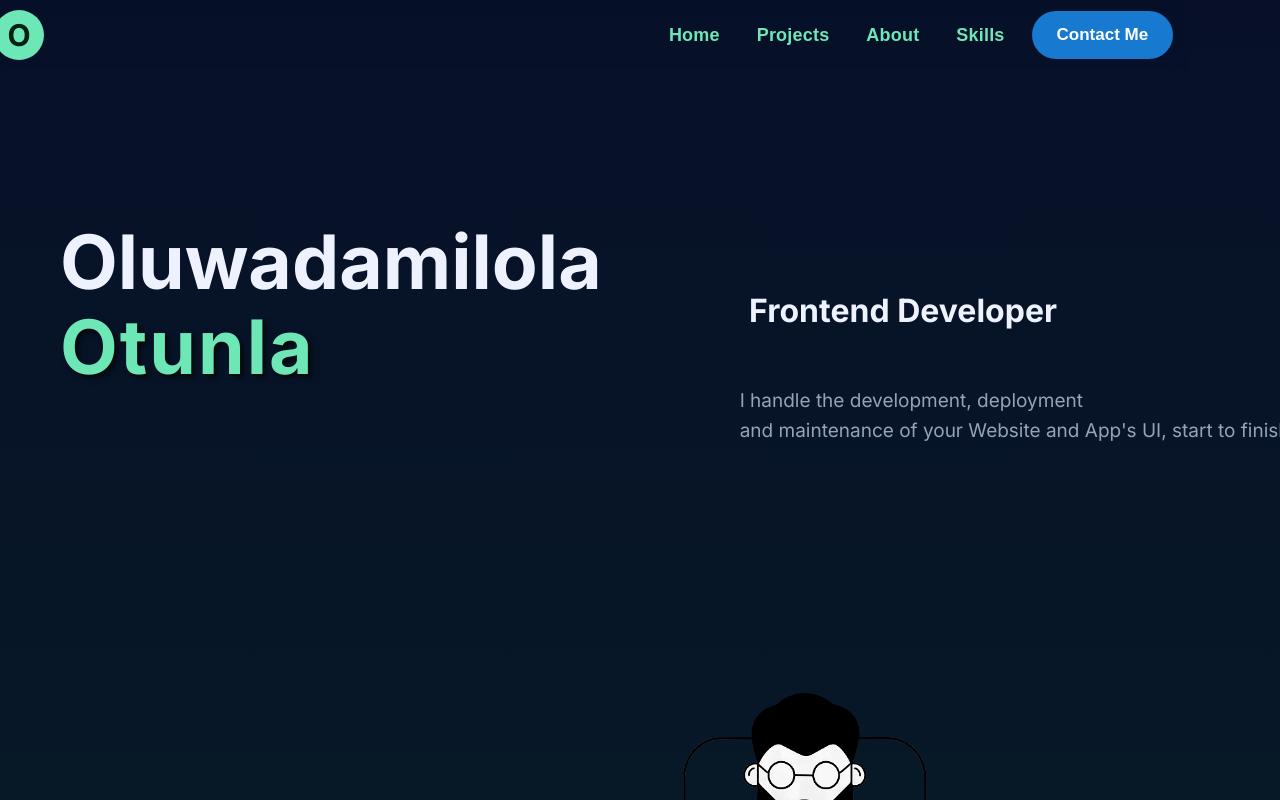
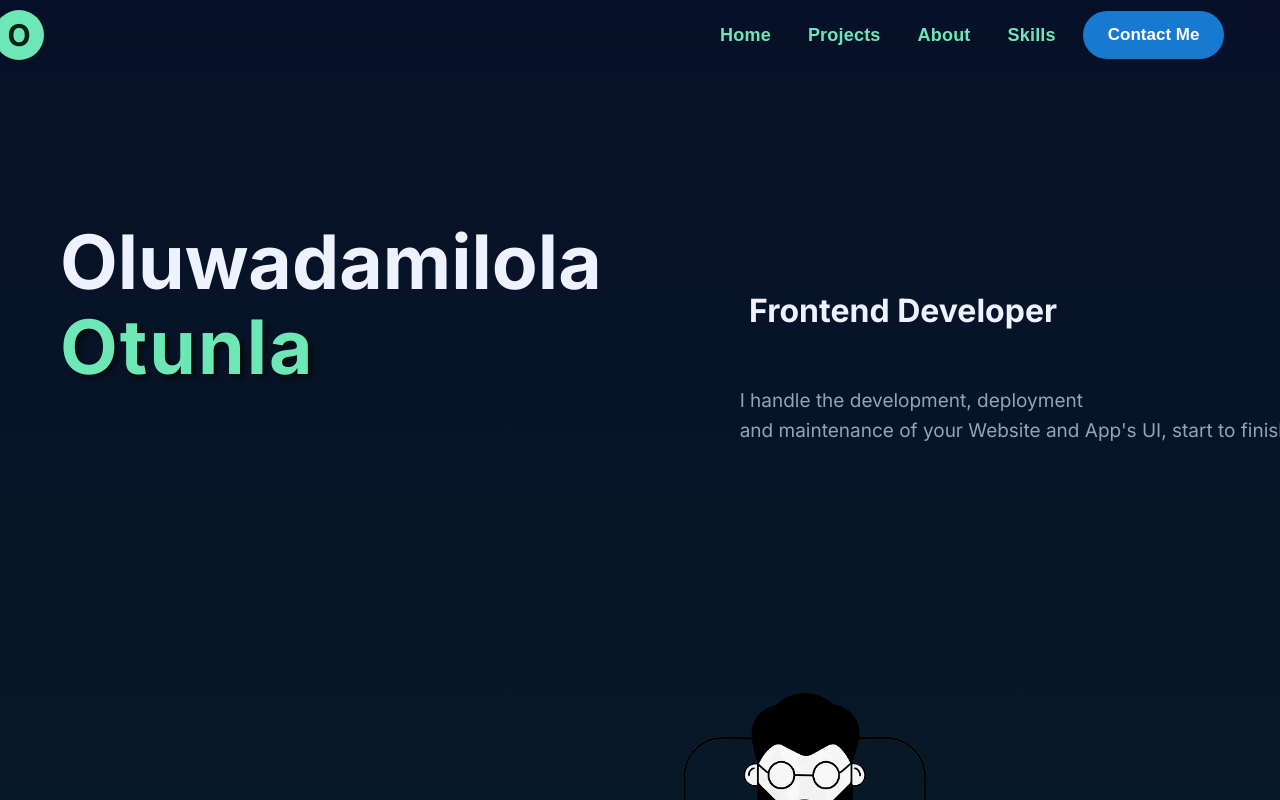
Before and after one commit to SoftWare00750/_portfolio, a React (Create React App) app in the folder portfolio/: page / in a window 1280 px wide. Built offline with nearby package versions, Linux system fonts and the light colour scheme.

Commit message:
commit11

```diff
--- a/portfolio/src/App.css
+++ b/portfolio/src/App.css
@@ -110,7 +110,7 @@ p, span, h1, h2, h3, h4, h5, h6, li, a, label {
   transition: all 0.25s ease;
   backdrop-filter: blur(9px);
   box-sizing: border-box;
-  width: 94%;
+  width: 98%;
   max-width: 100vw;
   overflow: hidden;
 }
```
